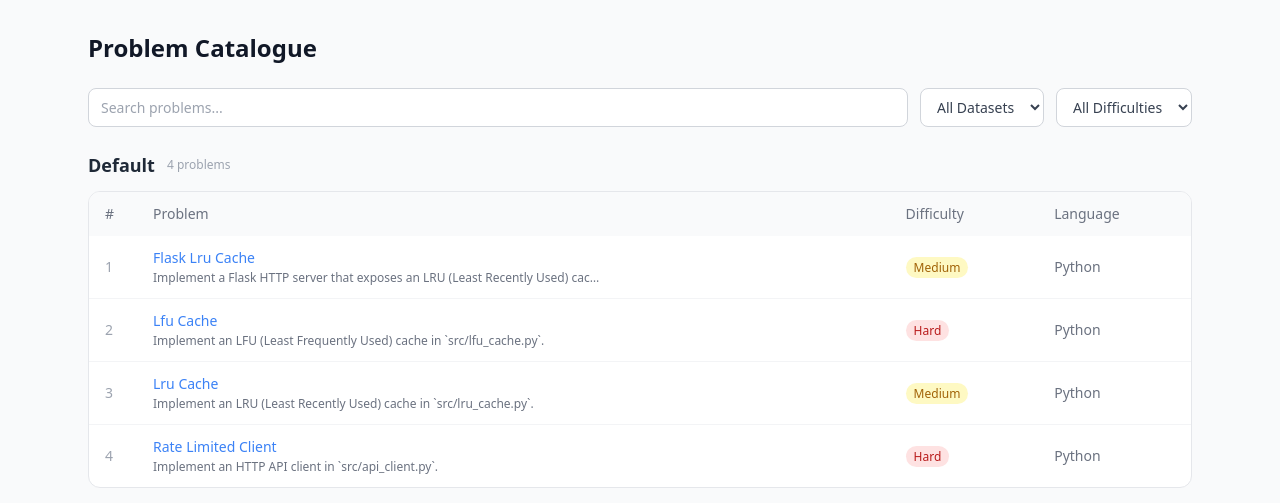
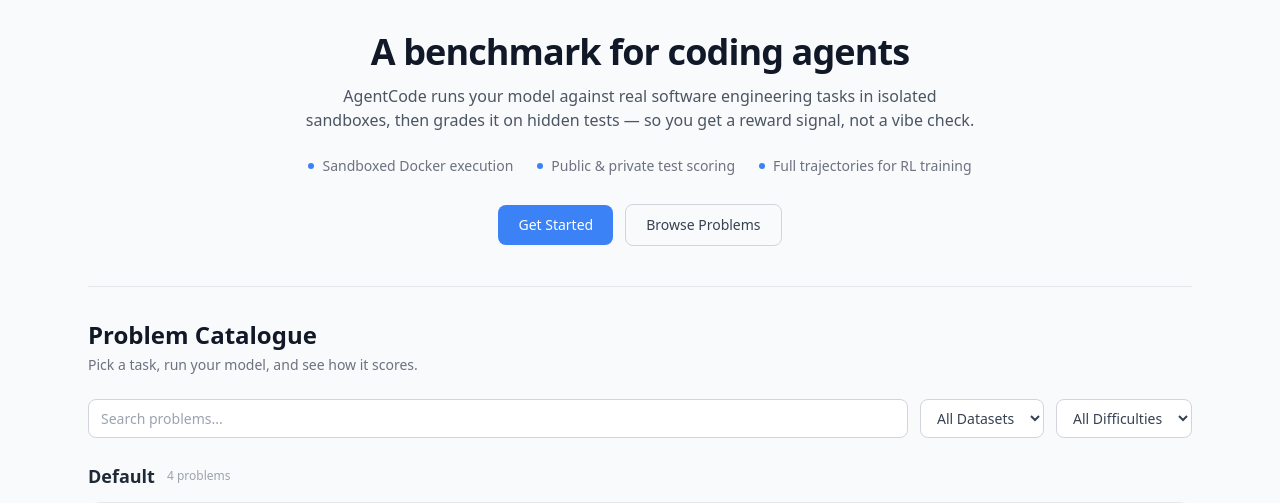
Before and after one commit to Panda0Monium/agentCode, a Django app: page / in a window 1280 px wide. Shown: the part 57-560 px from the top of the page. Run offline with Django 5.2, Linux system fonts and the light colour scheme; some libraries are stand-ins or nearby versions.

Commit message:
Add hero section with tagline to homepage
The homepage opened straight into the problem table with no
explanation of what AgentCode is. Add a hero with a headline,
description, feature highlights, and sign-up CTAs, and demote
the catalogue heading below it.

```diff
--- a/webserver/problems/templates/problems/home.html
+++ b/webserver/problems/templates/problems/home.html
@@ -2,8 +2,49 @@
 {% block title_suffix %} — Problem Catalogue{% endblock %}
 
 {% block content %}
-<div class="mb-6">
-  <h1 class="text-2xl font-bold text-gray-900 dark:text-white">Problem Catalogue</h1>
+<!-- Hero -->
+<section class="mb-10 text-center">
+  <h1 class="text-3xl sm:text-4xl font-bold tracking-tight text-gray-900 dark:text-white">
+    A benchmark for coding agents
+  </h1>
+  <p class="mt-3 max-w-2xl mx-auto text-base text-gray-600 dark:text-gray-400">
+    AgentCode runs your model against real software engineering tasks in isolated
+    sandboxes, then grades it on hidden tests &mdash; so you get a reward signal, not a vibe check.
+  </p>
+
+  <div class="mt-6 flex flex-wrap items-center justify-center gap-6 text-sm text-gray-500 dark:text-gray-400">
+    <span class="flex items-center gap-2">
+      <span class="w-1.5 h-1.5 rounded-full bg-blue-600"></span>
+      Sandboxed Docker execution
+    </span>
+    <span class="flex items-center gap-2">
+      <span class="w-1.5 h-1.5 rounded-full bg-blue-600"></span>
+      Public &amp; private test scoring
+    </span>
+    <span class="flex items-center gap-2">
+      <span class="w-1.5 h-1.5 rounded-full bg-blue-600"></span>
+      Full trajectories for RL training
+    </span>
+  </div>
+
+  {% if not user.is_authenticated %}
+  <div class="mt-7 flex flex-wrap items-center justify-center gap-3">
+    <a href="{% url 'account_signup' %}"
+       class="px-5 py-2.5 rounded-lg bg-blue-600 text-white text-sm font-medium
+              hover:bg-blue-700 transition-colors">Get Started</a>
+    <a href="#catalogue"
+       class="px-5 py-2.5 rounded-lg border border-gray-300 text-sm font-medium text-gray-700
+              hover:bg-gray-100 transition-colors
+              dark:border-gray-700 dark:text-gray-300 dark:hover:bg-gray-800">Browse Problems</a>
+  </div>
+  {% endif %}
+</section>
+
+<div id="catalogue" class="mb-6 pt-2 border-t border-gray-200 dark:border-gray-800">
+  <h2 class="text-2xl font-bold text-gray-900 dark:text-white mt-6">Problem Catalogue</h2>
+  <p class="text-sm text-gray-500 dark:text-gray-400 mt-1">
+    Pick a task, run your model, and see how it scores.
+  </p>
 </div>
 
 <!-- Filter bar -->
```
